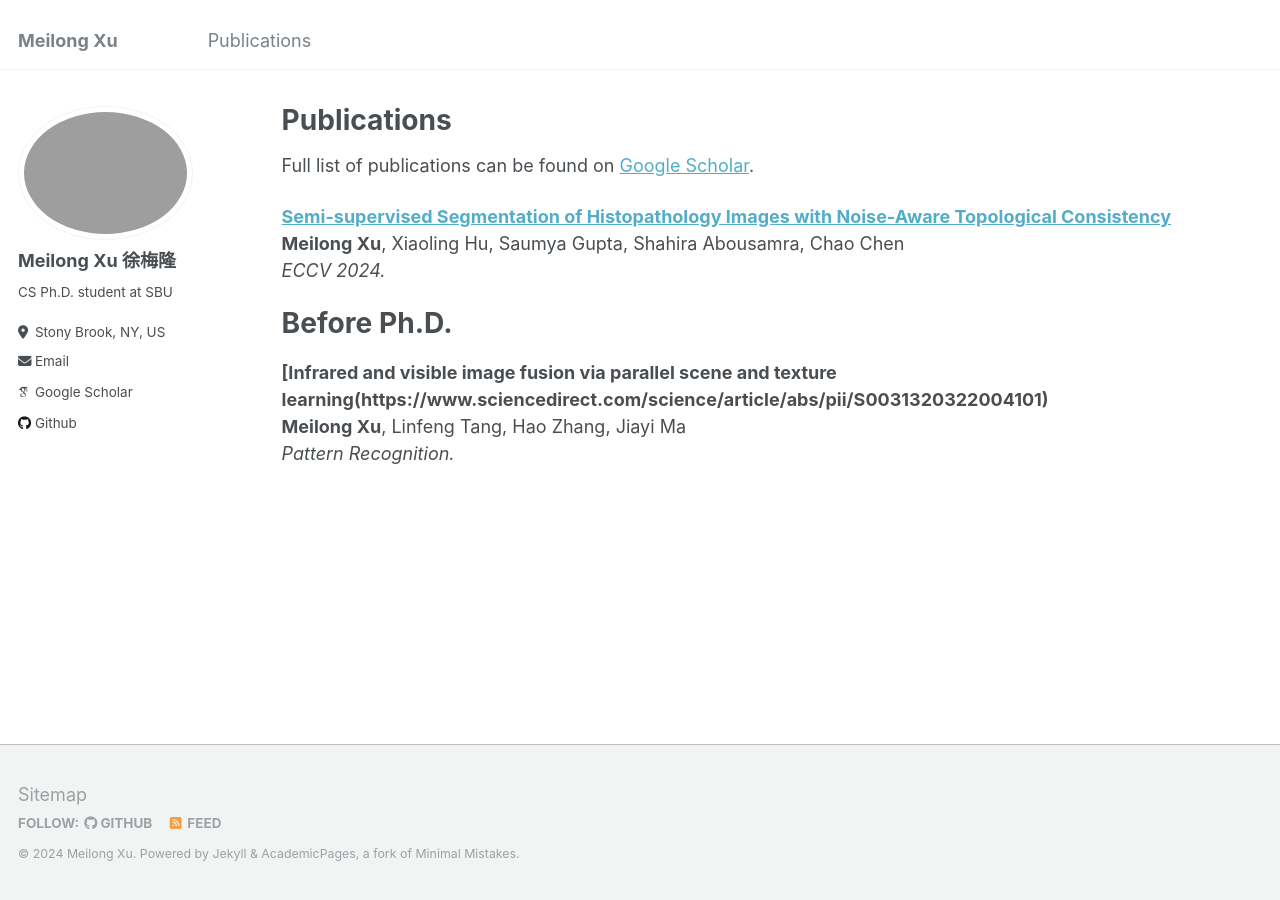
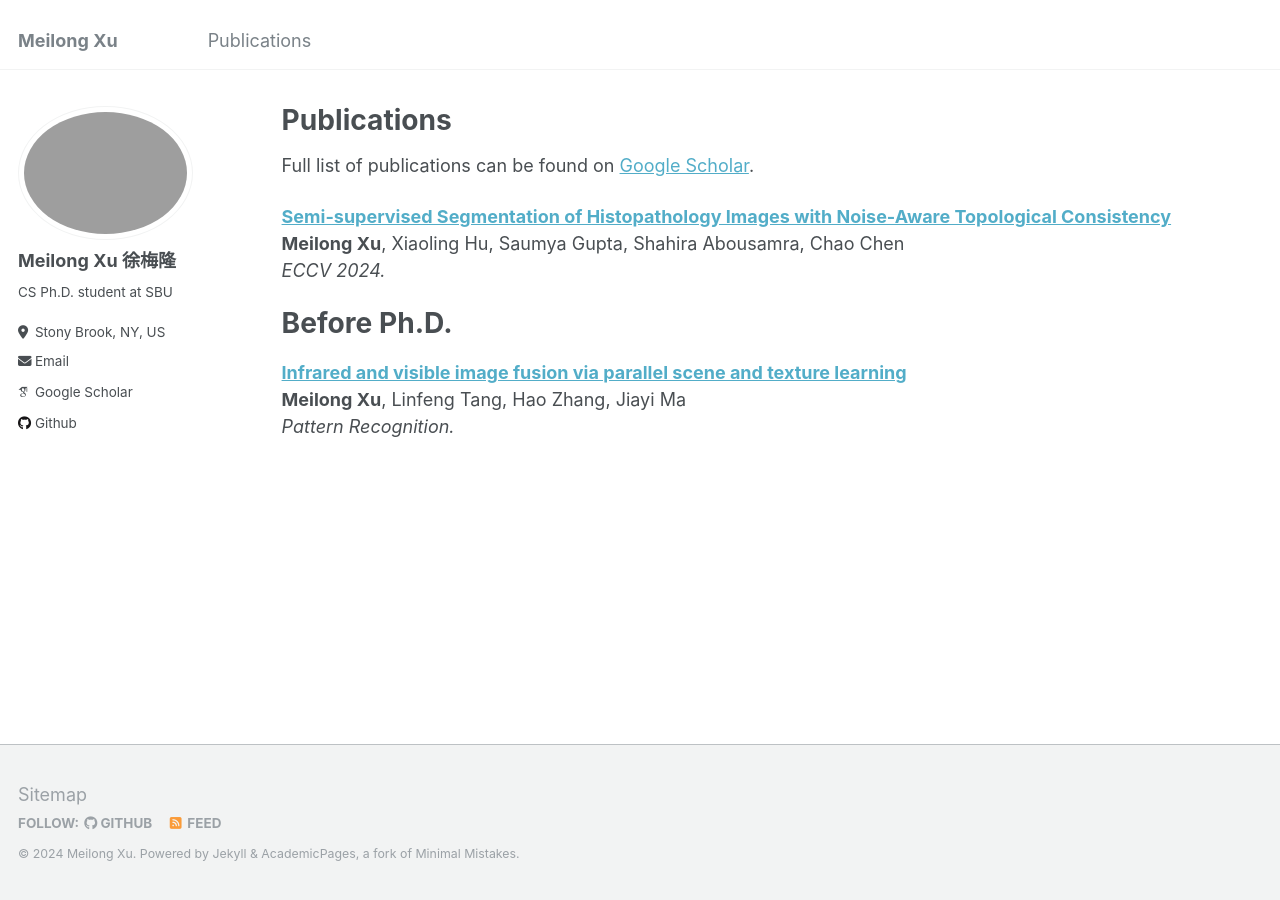
Before and after one commit to Melon-Xu/Melon-Xu.github.io, a Jekyll site: the page built from _pages/publications.md, in a window 1280 px wide. Built offline with Jekyll 4.4.1, drawn with Linux system fonts in a browser that asks for light colours; some web fonts are replaced.

Commit message:
Update publications.md

```diff
--- a/_pages/publications.md
+++ b/_pages/publications.md
@@ -12,6 +12,6 @@ Full list of publications can be found on [Google Scholar](https://scholar.googl
 <i>ECCV 2024.</i>
 
 # Before Ph.D.
-<b>[Infrared and visible image fusion via parallel scene and texture learning(https://www.sciencedirect.com/science/article/abs/pii/S0031320322004101)</b> <br>
+<b>[Infrared and visible image fusion via parallel scene and texture learning](https://www.sciencedirect.com/science/article/abs/pii/S0031320322004101)</b> <br>
 <b>Meilong Xu</b>, Linfeng Tang, Hao Zhang, Jiayi Ma<br>
 <i>Pattern Recognition.</i>
```
